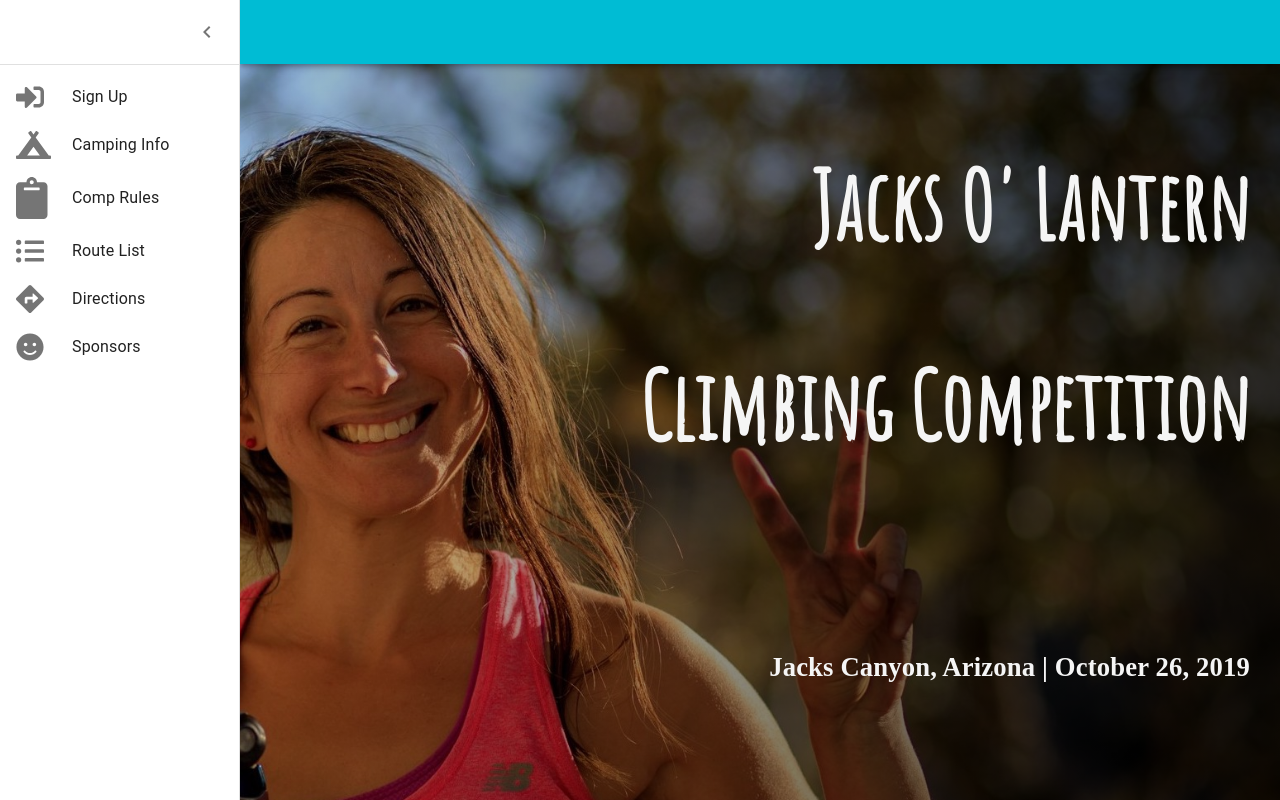
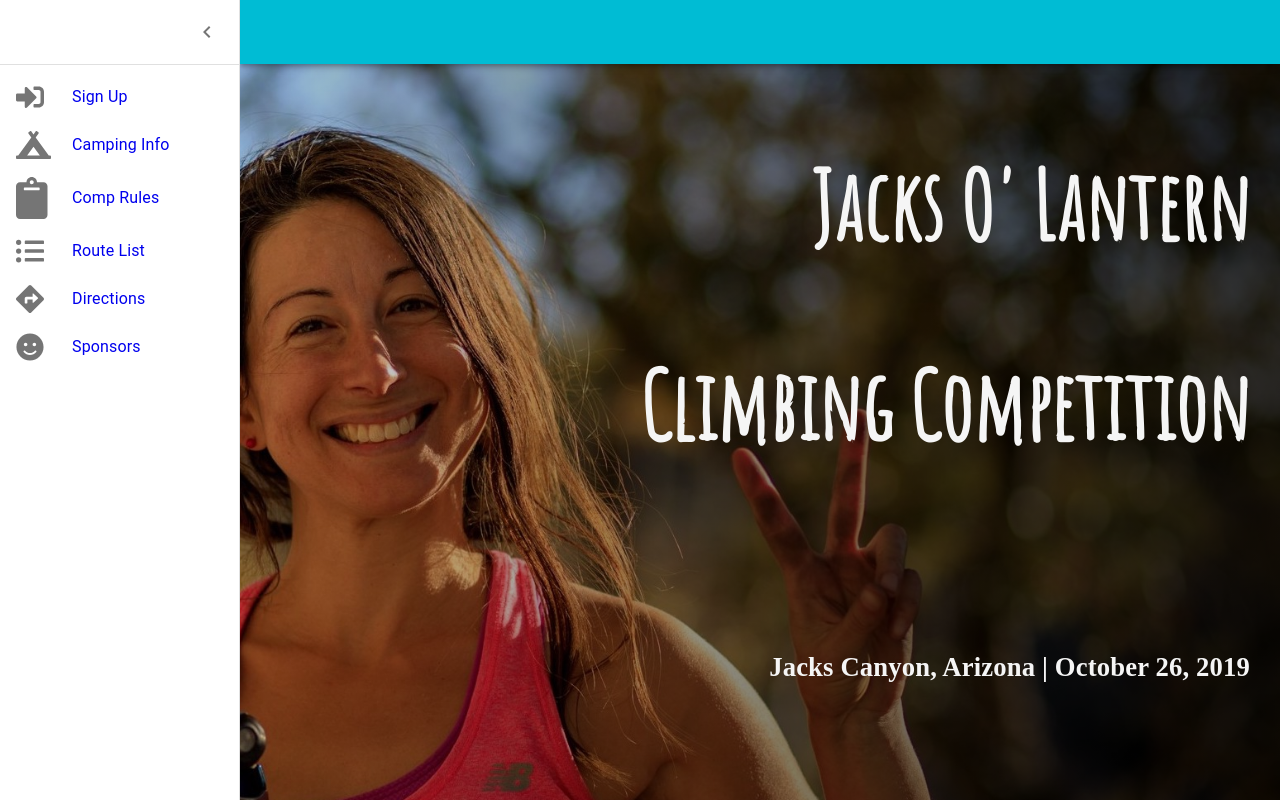
Before and after one commit to jacks-climbing/competition, a React (Create React App) app: page / in a window 1280 px wide. Both pictures are taken after a click on the button "Open drawer". Shown: the top 800 px of the page. Built offline with nearby package versions, Linux system fonts and the light colour scheme.

Commit message:
navlinks added

```diff
--- a/package.json
+++ b/package.json
@@ -10,6 +10,7 @@
     "@material-ui/icons": "^4.1.0",
     "react": "^16.8.6",
     "react-dom": "^16.8.6",
+    "react-router-dom": "^5.0.1",
     "react-scripts": "3.0.1"
   },
   "scripts": {
--- a/src/components/navbar.js
+++ b/src/components/navbar.js
@@ -16,6 +16,8 @@ import ListItemIcon from '@material-ui/core/ListItemIcon';
 import ListItemText from '@material-ui/core/ListItemText';
 import { FontAwesomeIcon } from '@fortawesome/react-fontawesome'
 import { faSignInAlt, faCampground, faClipboard, faListUl, faSmile, faDirections } from '@fortawesome/free-solid-svg-icons'
+import { NavLink } from 'react-router-dom'
+
 
 const drawerWidth = 240;
 
@@ -126,6 +128,9 @@ function Navbar() {
         <Divider />
         <List>
           {['Sign Up', 'Camping Info', 'Comp Rules', 'Route List', 'Directions', 'Sponsors'].map((text, index) => (
+            <NavLink to={"/" + text.replace(/\s/g, "_")}
+                    style={{textDecoration:"none"}}
+                    >
             <ListItem button key={text} id={index}>
               <ListItemIcon>{index === 0 ? <FontAwesomeIcon icon={faSignInAlt} size="2x" aria-labelledby={"#" + index} /> :
                              index === 1 ? <FontAwesomeIcon icon={faCampground} size="2x" aria-labelledby={"#" + index}/> :
@@ -137,6 +142,7 @@ function Navbar() {
               </ListItemIcon>
               <ListItemText primary={text} />
             </ListItem>
+            </NavLink>
           ))}
         </List>
       </Drawer>
--- a/src/index.js
+++ b/src/index.js
@@ -5,6 +5,7 @@ import App from './App';
 import * as serviceWorker from './serviceWorker';
 import { MuiThemeProvider, createMuiTheme } from '@material-ui/core/styles';
 import cyan from '@material-ui/core/colors/cyan';
+import { BrowserRouter } from 'react-router-dom'
 
 const theme = createMuiTheme({
     palette: {
@@ -12,7 +13,7 @@ const theme = createMuiTheme({
         secondary: cyan
       }});
 
-ReactDOM.render(<MuiThemeProvider theme={theme} ><App /></MuiThemeProvider>, document.getElementById('root'));
+ReactDOM.render(<BrowserRouter><MuiThemeProvider theme={theme} ><App /></MuiThemeProvider></BrowserRouter>, document.getElementById('root'));
 
 // If you want your app to work offline and load faster, you can change
 // unregister() to register() below. Note this comes with some pitfalls.
```
Also changed, not shown: 1 other file (tests, documents, lock files or other folders).
